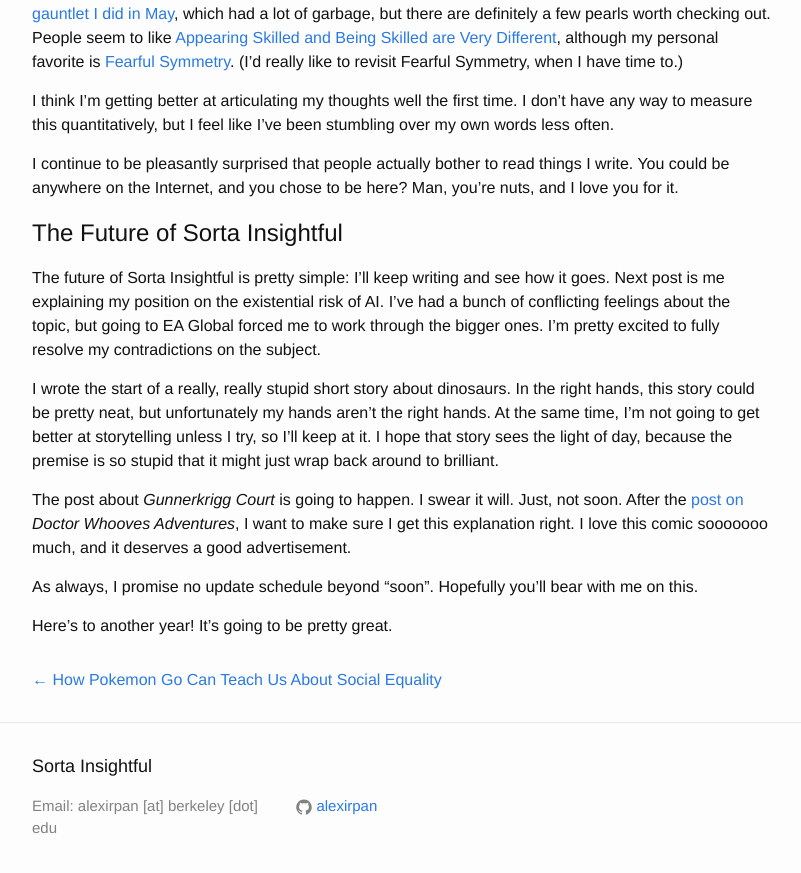
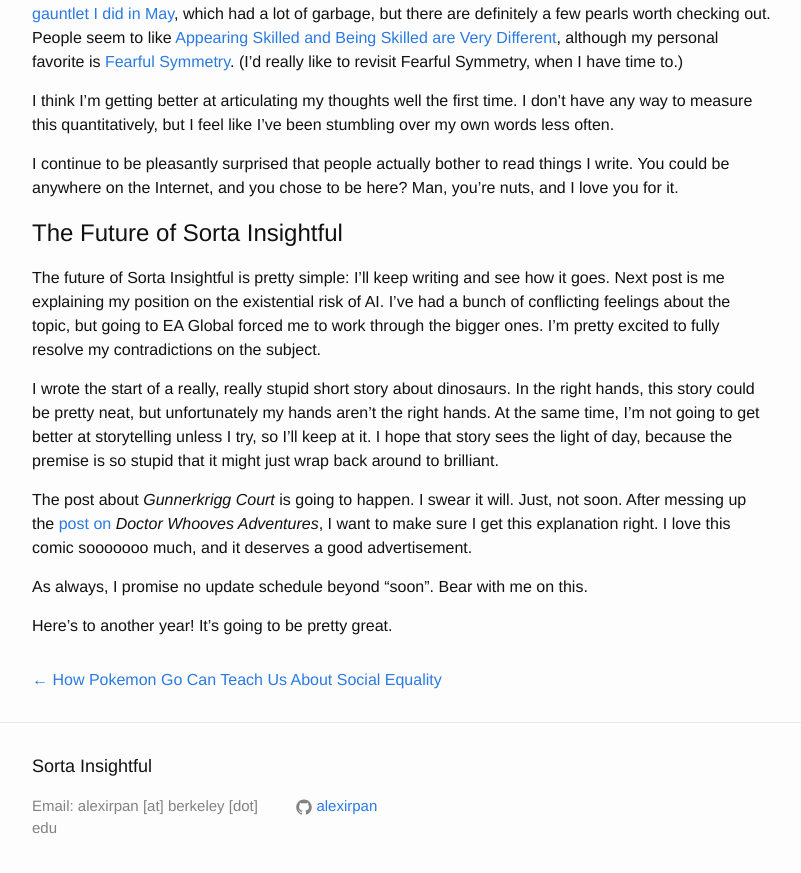
Before and after one commit to alexirpan/alexirpan.github.io, a Jekyll site: the page built from _posts/2016-08-18-one-year.markdown, in a window 1280 px wide and 900 px high, scrolled down 1622 px. Shown: the top 873 px of the window, without its empty margins (238-1039 px from the left). Built offline with Jekyll 4.4.1, drawn with Linux system fonts in a browser that asks for light colours.

Commit message:
Adding a favicon. Changing top navbar. Hotfix edit on one year post

```diff
--- a/_config.yml
+++ b/_config.yml
@@ -16,7 +16,7 @@
 # worth doing it right at this time
 header_links:
     - url: "/recs/"
-      title: "Recs"
+      title: "Reviews"
     - url: "/projects/"
       title: "Projects"
     - url: "/archive/"
--- a/_includes/head.html
+++ b/_includes/head.html
@@ -28,3 +28,11 @@
   ga('send', 'pageview');
 }
 </script>
+
+<!-- Code from RealFaviconGenerator -->
+<link rel="apple-touch-icon" sizes="180x180" href="/apple-touch-icon.png">
+<link rel="icon" type="image/png" href="/favicon-32x32.png" sizes="32x32">
+<link rel="icon" type="image/png" href="/favicon-16x16.png" sizes="16x16">
+<link rel="manifest" href="/manifest.json">
+<link rel="mask-icon" href="/safari-pinned-tab.svg" color="#5bbad5">
+<meta name="theme-color" content="#ffffff">
--- a/_posts/2016-08-18-one-year.markdown
+++ b/_posts/2016-08-18-one-year.markdown
@@ -118,11 +118,11 @@
 because the premise is so stupid that it might just wrap back around to brilliant.
 
 The post about *Gunnerkrigg Court* is going to happen. I swear it will. Just,
-not soon. After the [post on]({% post_url 2015-09-24-how-an-audio-play-about-a-time-traveling-pony-turned-me-into-a-fanboy %}) *Doctor Whooves Adventures*, I want to make sure I
+not soon. After messing up the [post on]({% post_url 2015-09-24-how-an-audio-play-about-a-time-traveling-pony-turned-me-into-a-fanboy %}) *Doctor Whooves Adventures*, I want to make sure I
 get this explanation right. I love this comic sooooooo much, and it deserves
 a good advertisement.
 
-As always, I promise no update schedule beyond "soon". Hopefully you'll bear
+As always, I promise no update schedule beyond "soon". Bear
 with me on this.
 
 Here's to another year! It's going to be pretty great.
```
Also changed, not shown: other parts of _posts/2016-08-18-one-year.markdown (+1 -1 lines), browserconfig.xml (added, +9 -0 lines), android-chrome-192x192.png (added), apple-touch-icon.png (added), favicon-16x16.png (added), favicon-32x32.png (added), favicon.ico (added), manifest.json (added), mstile-150x150.png (added), safari-pinned-tab.svg (added).
